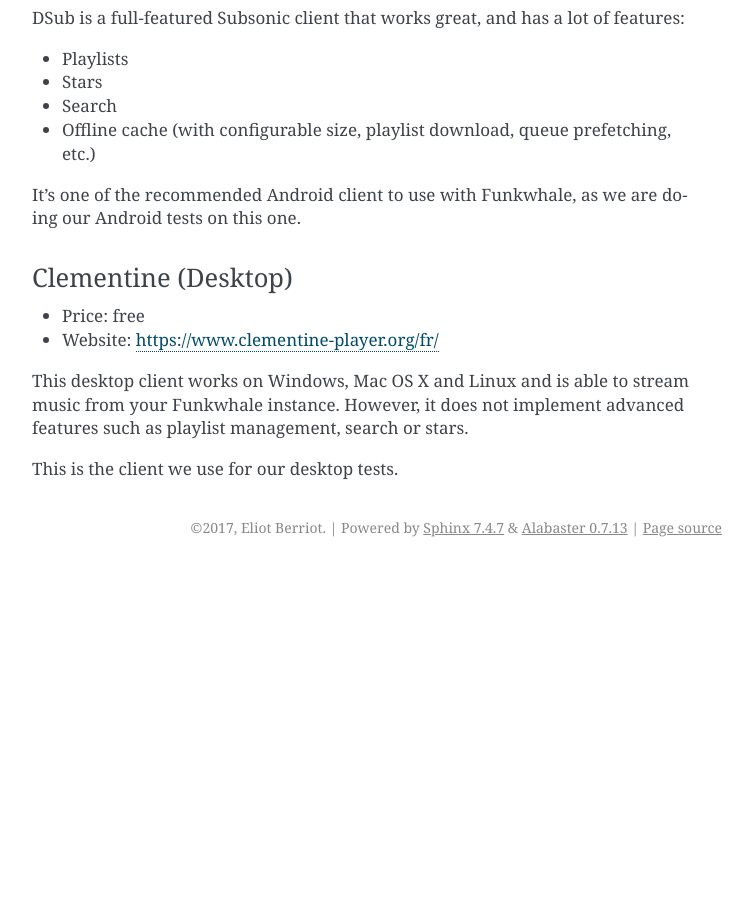
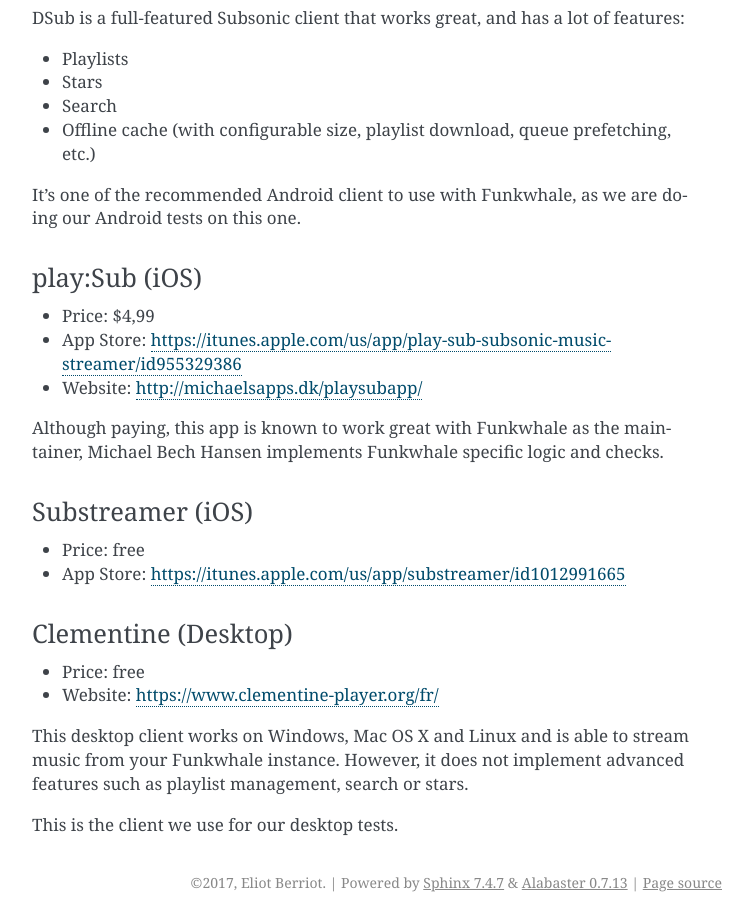
Before and after one commit to RYGhub/funkwhale, a Sphinx documentation site: the page built from docs/users/apps.rst, in a window 1280 px wide and 900 px high, scrolled down 1984 px. Shown: the whole window, without its empty margins (388-1141 px from the left). Built offline with Sphinx 7.4.7, drawn with Linux system fonts in a browser that asks for light colours; pages that are not in the unit, such as notebooks, are missing from menus; before the commit the page ends 2551 px from its top, so only the background shows below that; some of the changed text lies outside the part shown.

Commit message:
Fix #604 and #560: Added links to substreamer and play:sub iOS apps

```diff
--- a/docs/users/apps.rst
+++ b/docs/users/apps.rst
@@ -95,9 +95,25 @@
 It's one of the recommended Android client to use with Funkwhale, as we are doing
 our Android tests on this one.
 
+play:Sub (iOS)
+^^^^^^^^^^^^^^
+
+- Price: $4,99
+- App Store: https://itunes.apple.com/us/app/play-sub-subsonic-music-streamer/id955329386
+- Website: http://michaelsapps.dk/playsubapp/
+
+Although paying, this app is known to work great with Funkwhale as the maintainer, Michael Bech Hansen implements Funkwhale
+specific logic and checks.
+
+Substreamer (iOS)
+^^^^^^^^^^^^^^^^^
+
+- Price: free
+- App Store: https://itunes.apple.com/us/app/substreamer/id1012991665
+
+
 Clementine (Desktop)
 ^^^^^^^^^^^^^^^^^^^^
-
 - Price: free
 - Website: https://www.clementine-player.org/fr/
 
```
